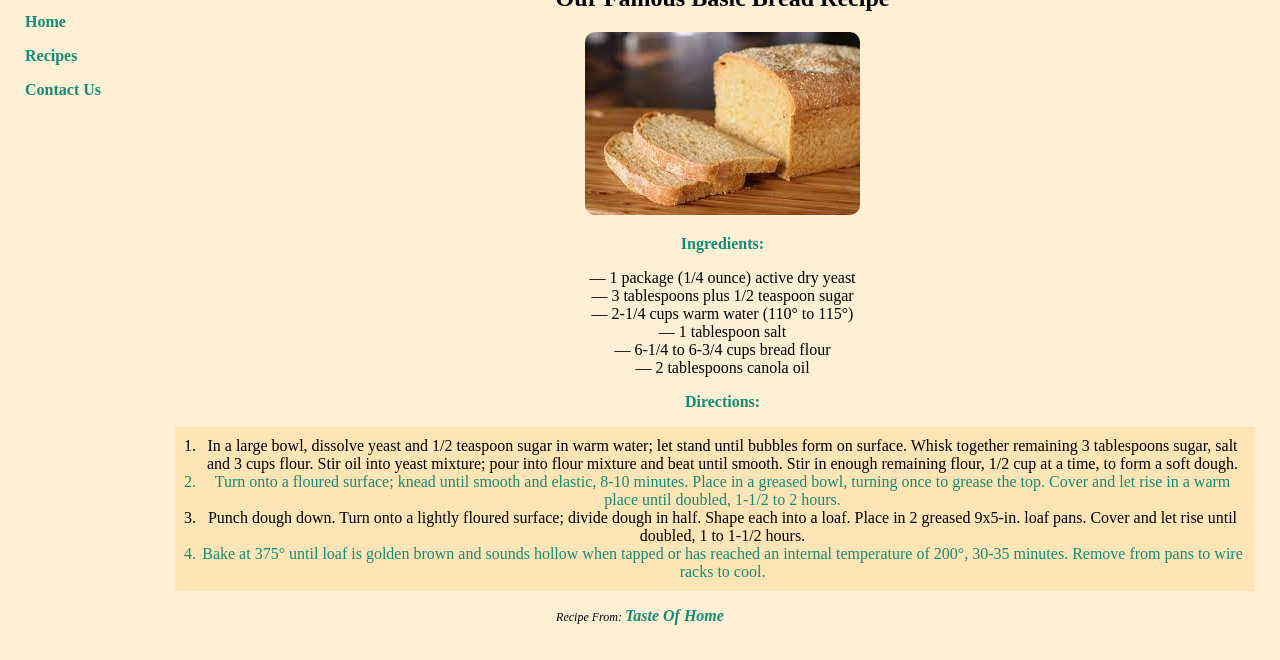
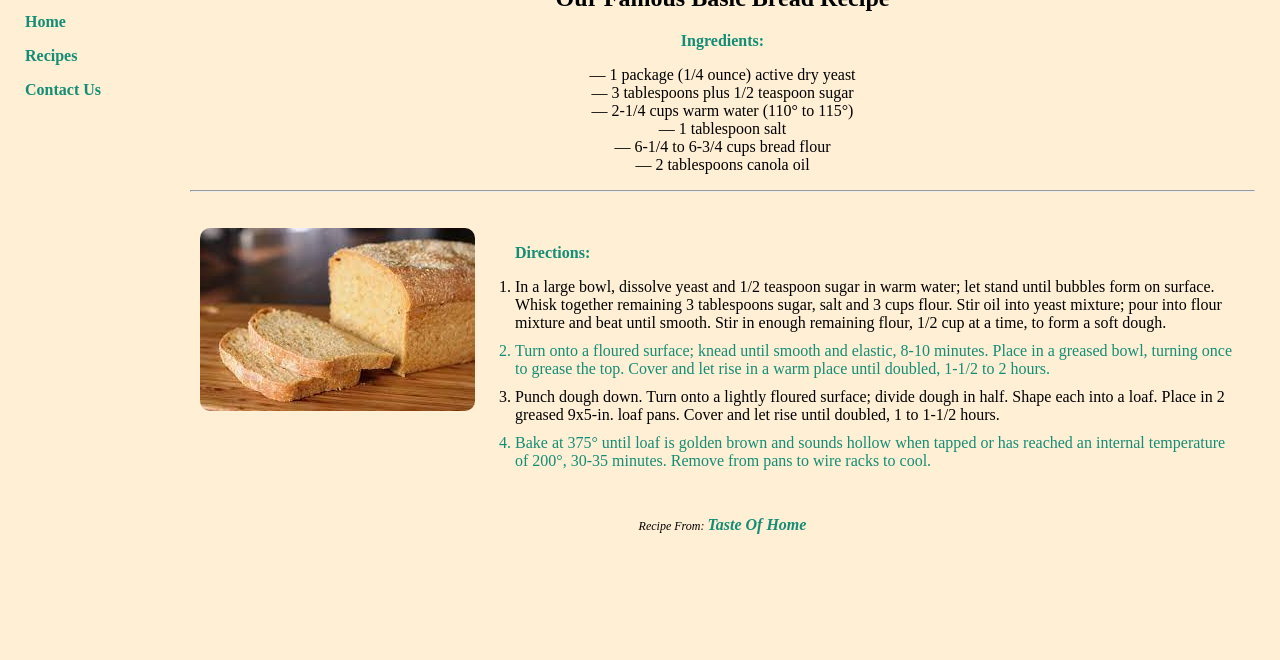
Before and after one commit to dmoylan1/week8CSSsite, a plain HTML site: page recipes.html in a window 1280 px wide. Shown: the part 140-800 px from the top of the page. Drawn offline with Linux system fonts and the light colour scheme; a web font is replaced by a local one.

Commit message:
recipe styling + comments

```diff
--- a/recipes.html
+++ b/recipes.html
@@ -21,7 +21,6 @@
         <div class="main">
                      <!-- Page content -->
 					<h2>Our Famous Basic Bread Recipe</h2>
-                    <img id="recipe-img" src="images/bread.jpg">
 					<p class="rheading"><strong>Ingredients:</strong></p>
                     <ul>
                         <li>&mdash; 1 package (1/4 ounce) active dry yeast</li>
@@ -31,8 +30,11 @@
                         <li>&mdash; 6-1/4 to 6-3/4 cups bread flour</li>
                         <li>&mdash; 2 tablespoons canola oil</li>
                     </ul>
-					<p class="rheading"><strong>Directions:</strong></p>
+                    <hr>
                     <ol>
+                        <img id="recipe-img" src="images/bread.jpg">
+
+					    <p class="rheading"><strong>Directions:</strong></p>
                         <li>In a large bowl, dissolve yeast and 1/2 teaspoon sugar in warm water; let stand until bubbles
                             form on surface. Whisk together remaining 3 tablespoons sugar, salt and 3 cups flour.
                             Stir oil into yeast mixture; pour into flour mixture and beat until smooth. Stir in enough
--- a/styles.css
+++ b/styles.css
@@ -20,7 +20,7 @@ h1 {
 .main {
     text-align: center;
 }
-
+/* Navigation bar */
 .nav {
     float:left;
     clear:left;
@@ -48,6 +48,8 @@ ul li {
     list-style: none;
 }
 
+/* Index page specific styling */
+
 #big-pic {
     border: 5px solid #138D75;
     border-radius: 10px;
@@ -62,6 +64,8 @@ ul li {
     line-height: 18pt;
 }
 
+/* Recipe page specific styling */
+
 .rheading {
     color: #138D75;
     font-size: 16px;
@@ -69,17 +73,25 @@ ul li {
 
 #recipe-img {
     border-radius: 10px;
+    float:left;
+    margin-right: 40px;
+    margin-bottom: 60px;
 }
 
 ol {
-   background-color:  Moccasin;
-   padding: 10px;
+   text-align: left;
+   padding: 20px;
    padding-left: 25px;
    margin-left: 150px;
+   border-radius: 10px;
 }
 
 ol li:nth-child(even) {
     color: #138D75;
+}
+
+ol li {
+    padding-bottom: 10px;
 }
 
 #credit {
@@ -87,6 +99,8 @@ ol li:nth-child(even) {
     font-size: 12px;
     text-transform: capitalize;
 }
+
+/* Contact page specific styling */
 
 form {
     background-color: moccasin;
```
Also changed, not shown: index.html (+1 -0 lines).
